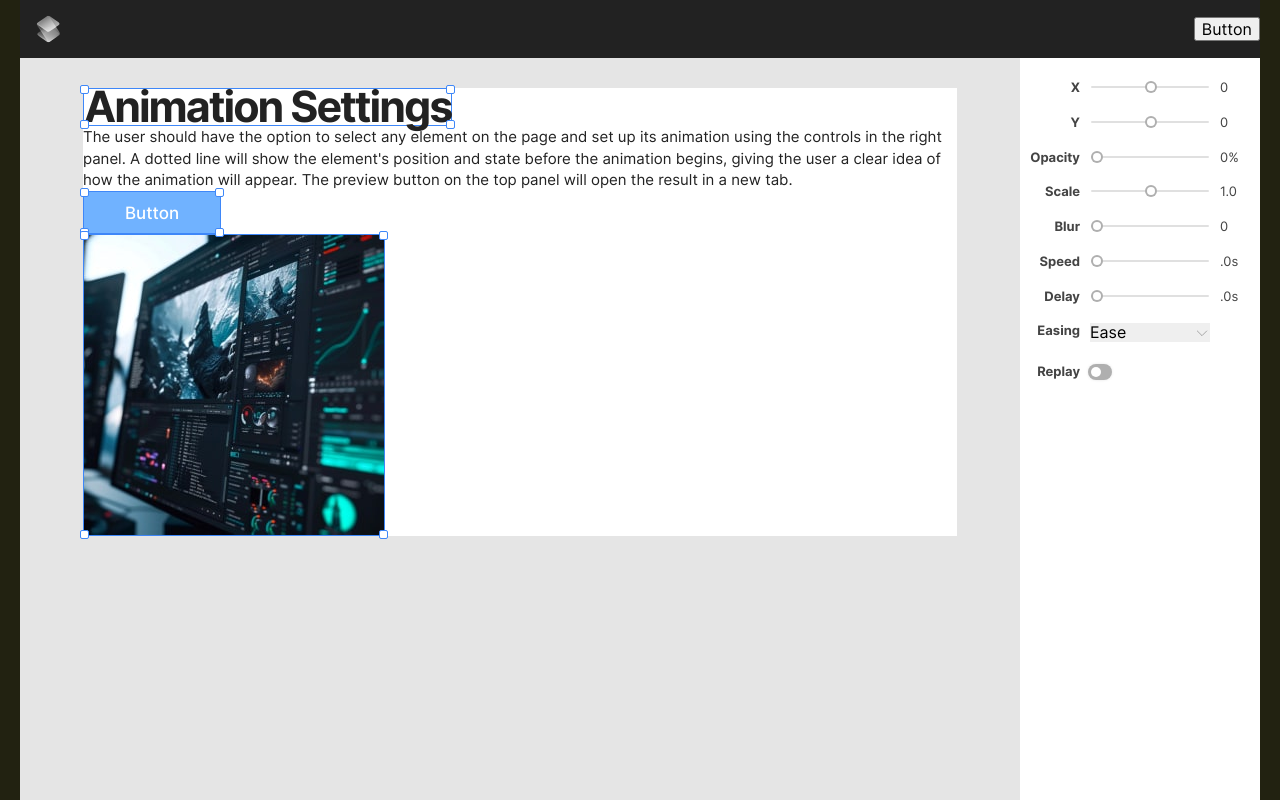
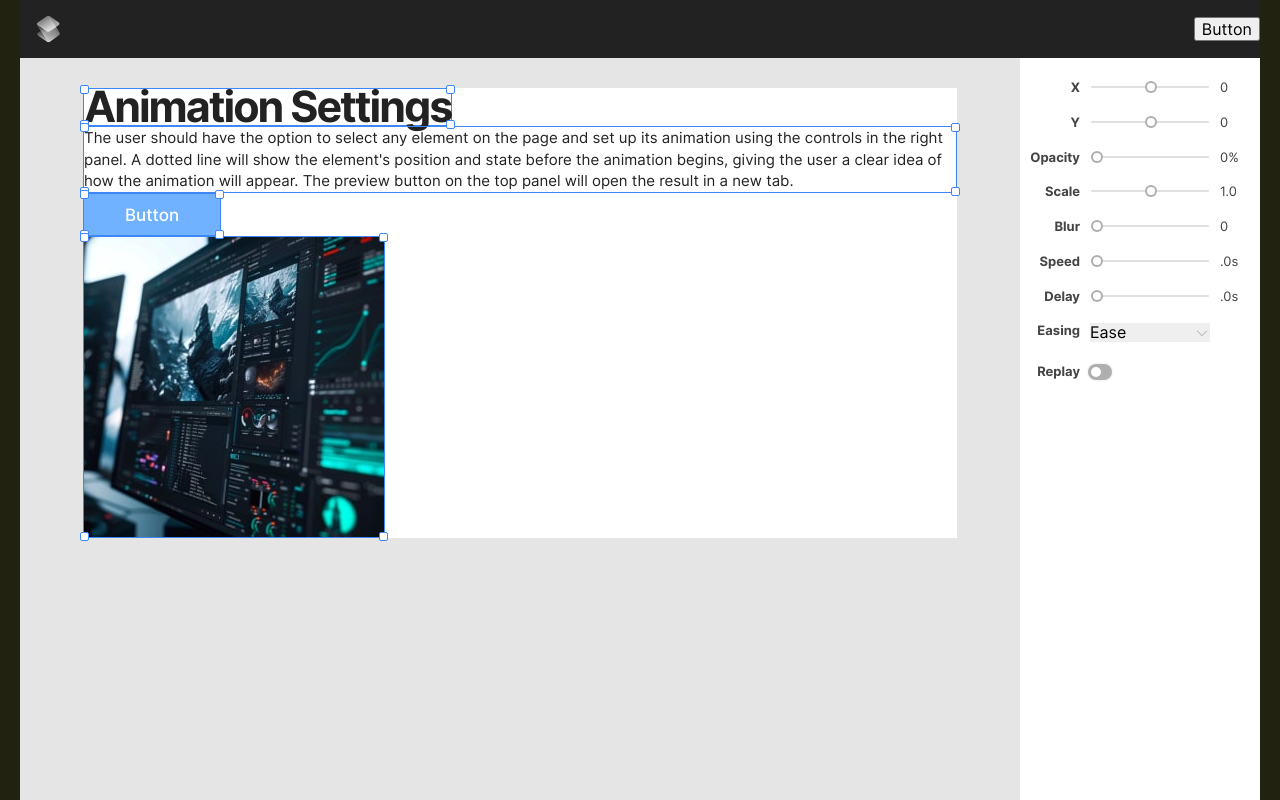
Before and after one commit to malakhov-dmitrii/animation-website-builder, a React (Create React App) app: page / in a window 1280 px wide. Built offline with nearby package versions, Linux system fonts and the light colour scheme.

Commit message:
feat(TextParagraph): create new component + styles

```diff
--- a/src/components/Layout/Layout.tsx
+++ b/src/components/Layout/Layout.tsx
@@ -2,6 +2,7 @@ import SelectComponent from '../SelectComponent/SelectComponent'
 import Button from '../UI-kit/Button/Button'
 import Image from '../UI-kit/Image/Image'
 import TextHeader from '../UI-kit/TextHeader/TextHeader'
+import TextParagraph from '../UI-kit/TextParagraph/TextParagraph'
 
 function Layout() {
     return (
@@ -10,13 +11,9 @@ function Layout() {
                 <SelectComponent>
                     <TextHeader />
                 </SelectComponent>
-                <p className='layout__description'>
-                    The user should have the option to select any element on the page and set up its
-                    animation using the controls in the right panel. A dotted line will show the
-                    element's position and state before the animation begins, giving the user a
-                    clear idea of how the animation will appear. The preview button on the top panel
-                    will open the result in a new tab.
-                </p>
+                <SelectComponent>
+                    <TextParagraph />
+                </SelectComponent>
                 <SelectComponent>
                     <Button />
                 </SelectComponent>
--- /dev/null
+++ b/src/components/UI-kit/TextParagraph/TextParagraph.tsx
@@ -0,0 +1,13 @@
+function TextParagraph() {
+    return (
+        <p className='ui-text-paragraph'>
+            The user should have the option to select any element on the page and set up its
+            animation using the controls in the right panel. A dotted line will show the element's
+            position and state before the animation begins, giving the user a clear idea of how the
+            animation will appear. The preview button on the top panel will open the result in a new
+            tab.
+        </p>
+    )
+}
+
+export default TextParagraph
--- a/src/scss/blocks/UI-kit/_index.scss
+++ b/src/scss/blocks/UI-kit/_index.scss
@@ -1,3 +1,4 @@
 @import "./ui-button";
 @import "./ui-image";
-@import "./ui-text-header.scss";
+@import "./ui-text-header";
+@import "./ui-text-paragraph.scss";
--- /dev/null
+++ b/src/scss/blocks/UI-kit/ui-text-paragraph.scss
@@ -0,0 +1,10 @@
+@import '../../utils/mixins';
+@import '../../utils/variables';
+
+.ui-text-paragraph {
+  @include reset;
+  @include text;
+  @include text-format(15px, 400, 1.46);
+
+  color: $colorTextDark;
+}
--- a/src/scss/blocks/layout.scss
+++ b/src/scss/blocks/layout.scss
@@ -18,21 +18,4 @@
     background-color: $mainColor;
     z-index: $z-index-bg;
   }
-
-  &__title {
-    @include reset;
-    @include text;
-    @include text-format(43px, 700, 0.83);
-
-    letter-spacing: -2px;
-    color: $colorTextDark;
-  }
-
-  &__description {
-    @include reset;
-    @include text;
-    @include text-format(15px, 400, 1.46);
-
-    color: $colorTextDark;
-  }
 }
```
